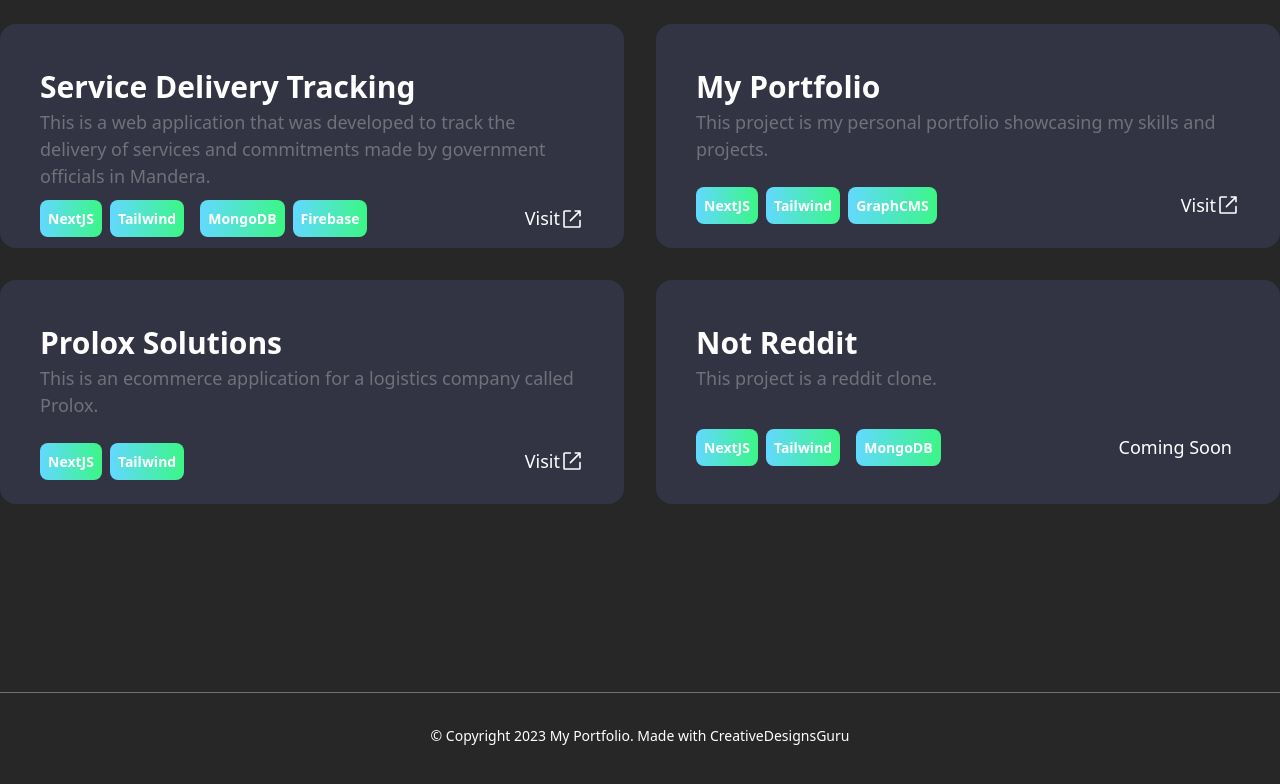
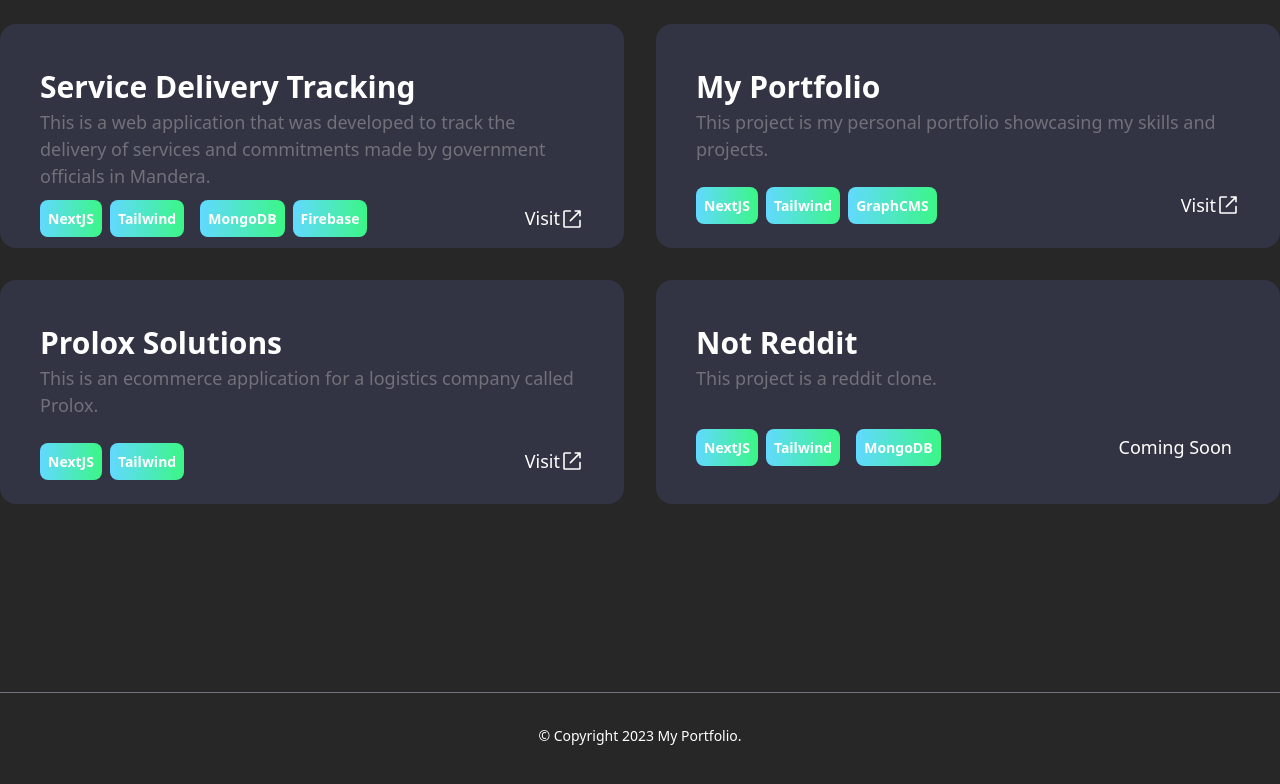
Before and after one commit to clive-limo/my-portfolio-updated, a Next.js app: page / in a window 1280 px wide. Shown: the part 2314-3098 px from the top of the page. Built offline with nearby package versions, Linux system fonts and the light colour scheme.

Commit message:
[fix] footer

```diff
--- a/src/components/Footer.tsx
+++ b/src/components/Footer.tsx
@@ -3,8 +3,7 @@ import { AppConfig } from '@/utils/AppConfig';
 export default function Footer() {
   return (
     <footer className="invisible mt-10 border-t border-zinc-500 py-8 text-center text-sm md:visible">
-      © Copyright {new Date().getFullYear()} {AppConfig.title}. Made with{' '}
-      <a href="https://creativedesignsguru.com">CreativeDesignsGuru</a>
+      © Copyright {new Date().getFullYear()} {AppConfig.title}.
     </footer>
   );
 }
```
